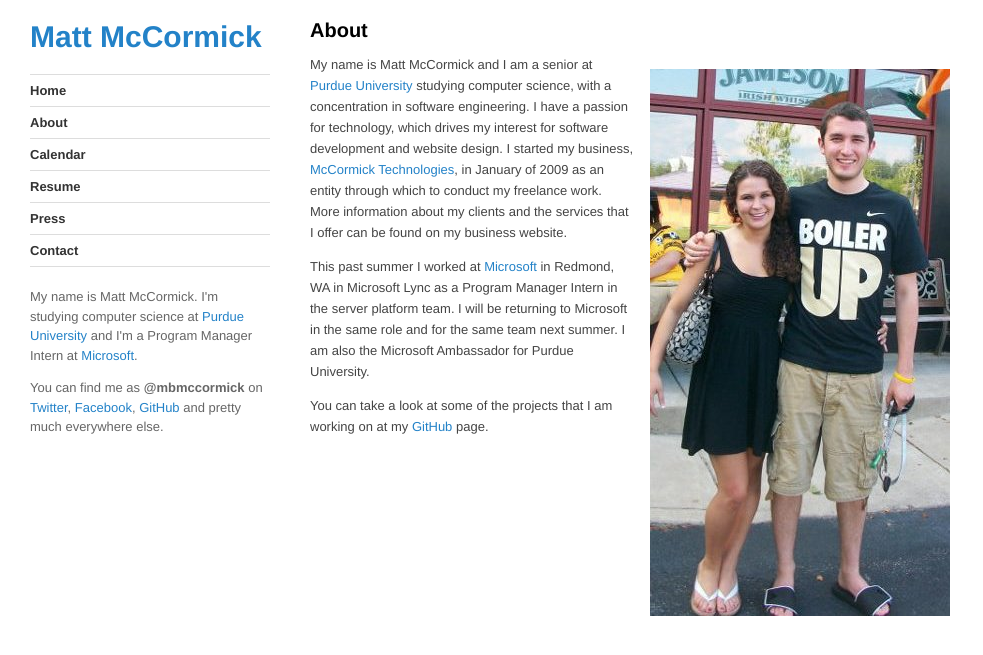
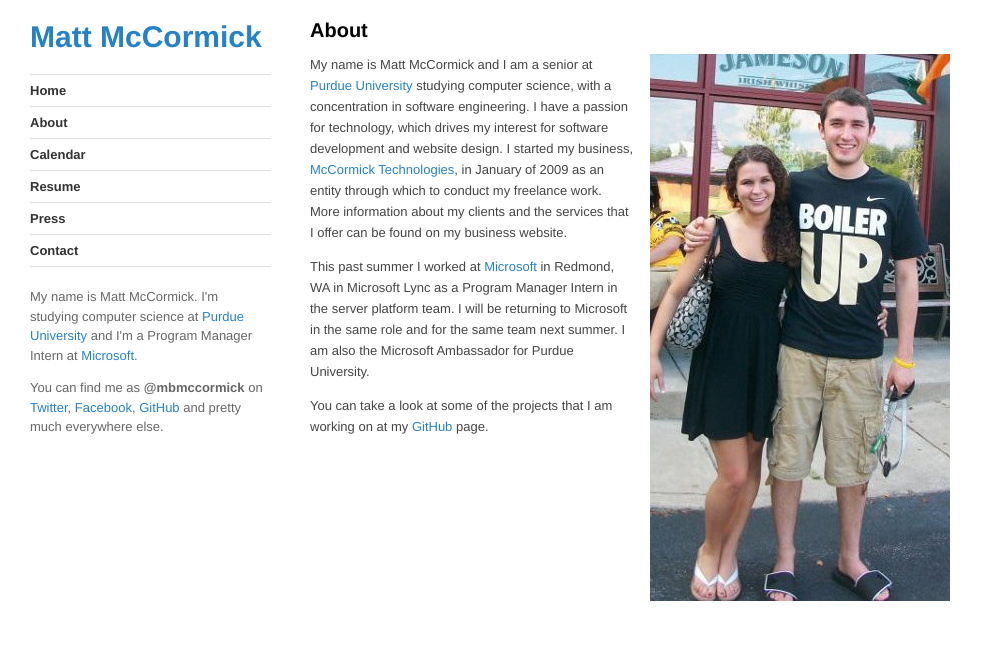
Before and after one commit to mbmccormick/mbmccormick.github.io, a Jekyll site: the page built from about/index.md, in a window 1280 px wide. Shown: the top 655 px of the page, without its empty margins (0-983 px from the left). Built offline with Jekyll 4.4.1, drawn with Linux system fonts in a browser that asks for light colours; Markdown is read by kramdown in place of the engine named in the settings.

```diff
--- a/about/index.md
+++ b/about/index.md
@@ -3,7 +3,7 @@
 title: About
 ---
 
-<img src="http://mbmccormick.com/images/common/profile.jpg" class="alignRight" />
+<img src="http://mbmccormick.com/images/common/profile.jpg" class="alignRight" style="padding-top: 0px;" />
 
 My name is Matt McCormick and I am a senior at [Purdue University](http://www.purdue.edu) studying computer science, with a concentration in software engineering. I have a passion for technology, which drives my interest for software development and website design. I started my business, [McCormick Technologies](http://www.mccormicktechnologies.com), in January of 2009 as an entity through which to conduct my freelance work. More information about my clients and the services that I offer can be found on my business website.
 
```
